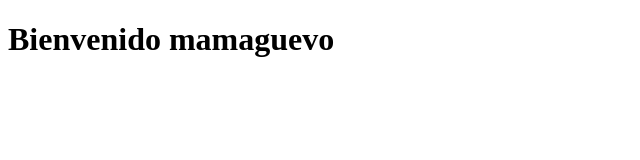
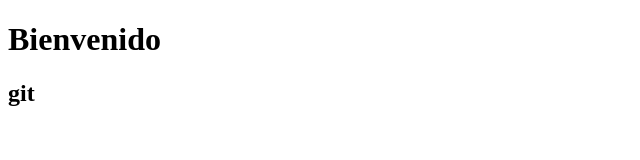
Before and after one commit to MatiasC15/Segundo-proyecto, a plain HTML site: page html/index.html in a window 1280 px wide. Shown: the whole page, without its empty margins (0-640 px from the left). Drawn offline with Linux system fonts and the light colour scheme.

Commit message:
esta es mi rama

```diff
--- a/html/index.html
+++ b/html/index.html
@@ -7,6 +7,7 @@
     <title>Document</title>
 </head>
 <body>
-    <h1>Bienvenido mamaguevo</h1>
+    <h1>Bienvenido</h1>
+    <h2>git</h2>
 </body>
 </html>
```
